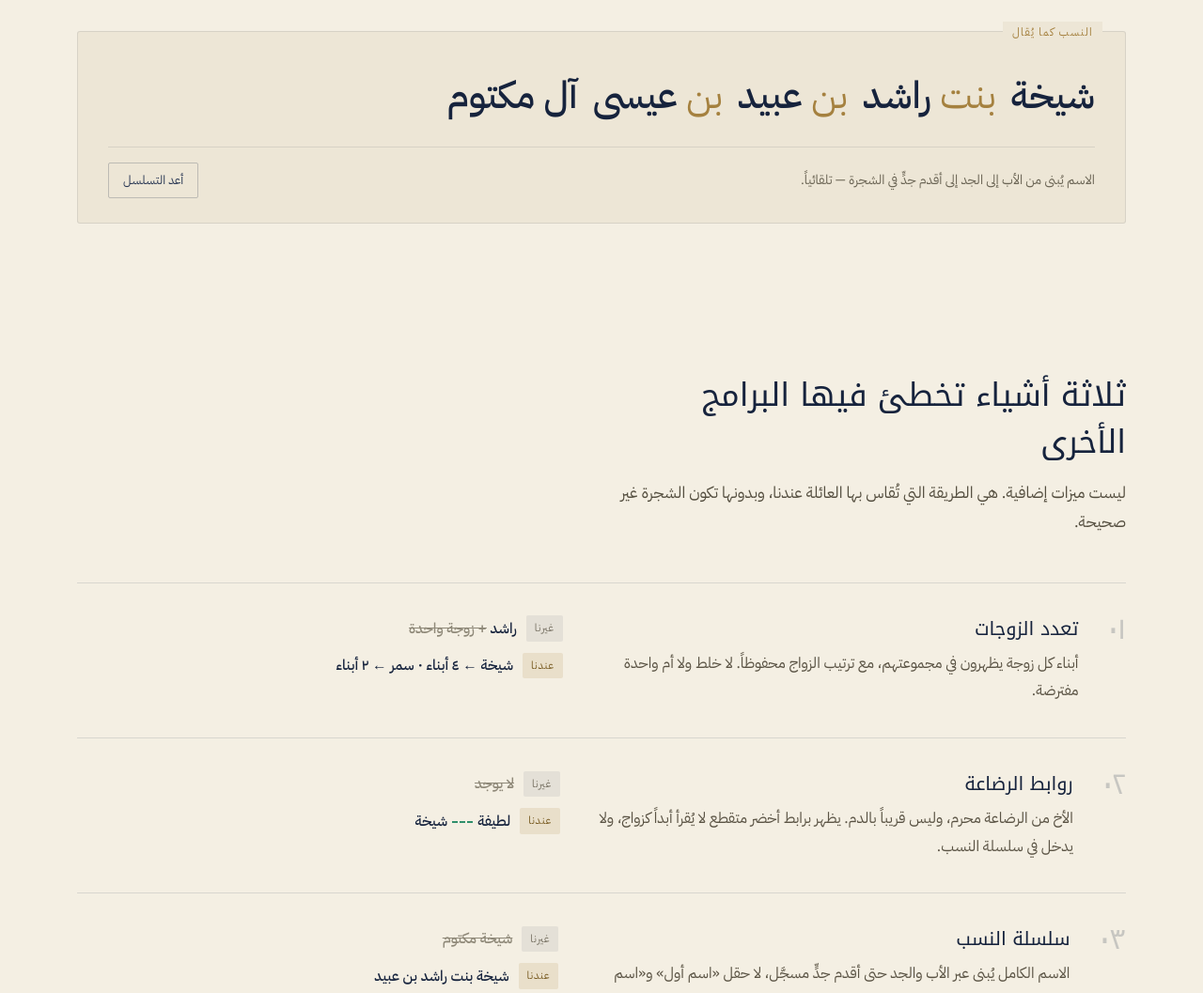
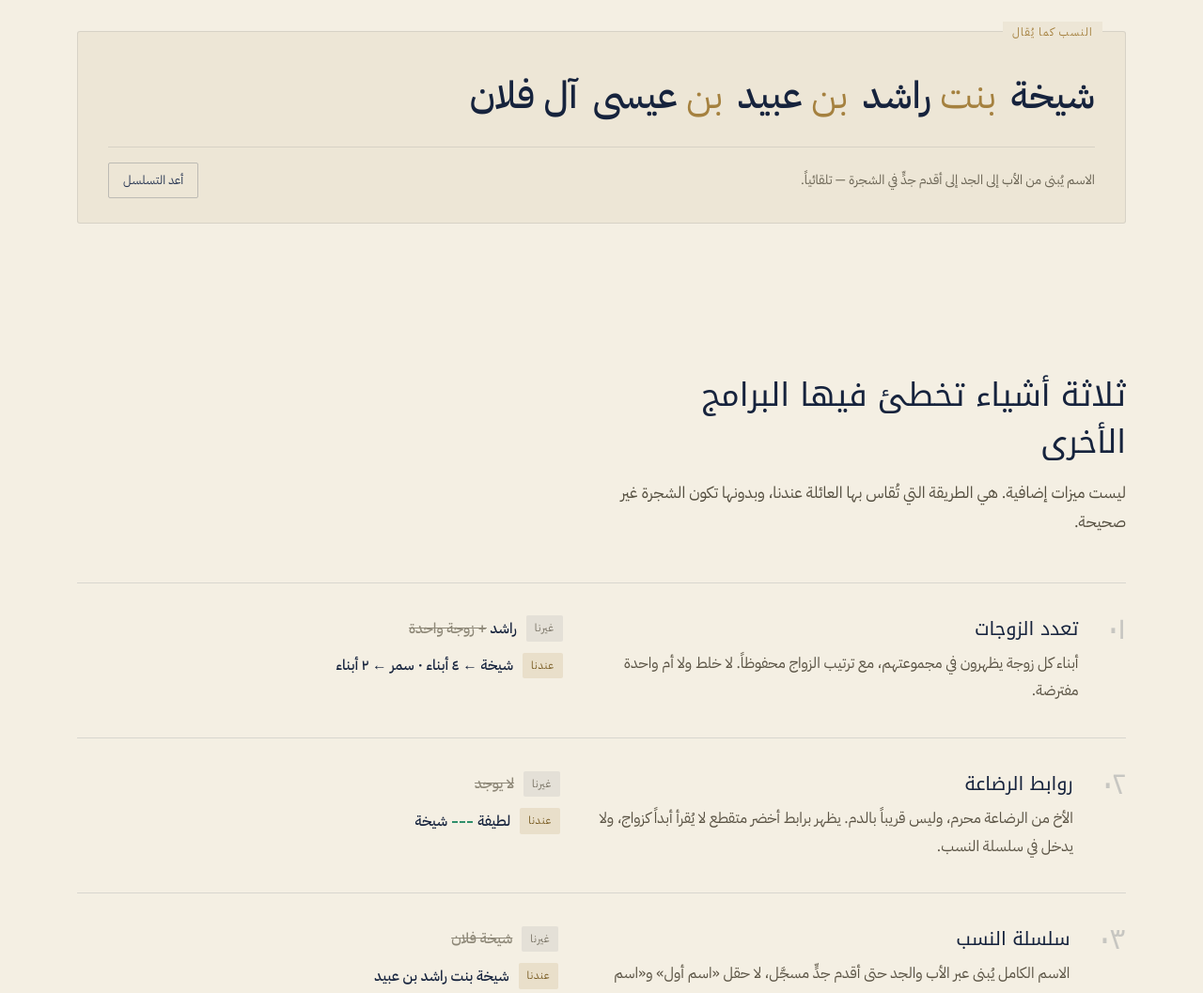
Before and after one commit to nrashidk/uae-roots-app, a React (Vite) app: page / in a window 1280 px wide. Shown: the part 568-1625 px from the top of the page at 94% size. Built offline with nearby package versions, Linux system fonts and the light colour scheme; no server answers.

Commit message:
Add files via upload

```diff
--- a/src/pages/LandingPage.jsx
+++ b/src/pages/LandingPage.jsx
@@ -4,14 +4,18 @@ import "./LandingPage.css";
 
 // The lineage chain that assembles itself in the hero. This is the one bold
 // element on the page: Gulf lineage is recited through the fathers, and the
-// app's own getGenealogicalName builds exactly this. Placeholder family —
-// replace with a neutral example before any public launch.
+// app's own getGenealogicalName builds exactly this.
+//
+// The names are deliberately generic and the family name is «آل فلان» — فلان is
+// the Arabic placeholder for "so-and-so", the equivalent of Doe. A real tribal
+// or family name here would attach an invented lineage to actual people, and
+// any Arabic family name plausibly belongs to someone.
 const CHAIN = [
   { rel: "", name: "شيخة" },
   { rel: "بنت", name: "راشد" },
   { rel: "بن", name: "عبيد" },
   { rel: "بن", name: "عيسى" },
-  { rel: "", name: "آل مكتوم" },
+  { rel: "", name: "آل فلان" },
 ];
 
 const CLAIMS = [
@@ -41,7 +45,7 @@ const CLAIMS = [
     num: "٠٣",
     title: "سلسلة النسب",
     body: "الاسم الكامل يُبنى عبر الأب والجد حتى أقدم جدٍّ مسجَّل، لا حقل «اسم أول» و«اسم عائلة».",
-    wrong: <s>شيخة مكتوم</s>,
+    wrong: <s>شيخة فلان</s>,
     right: <>شيخة بنت راشد بن عبيد</>,
   },
 ];
@@ -99,6 +103,7 @@ function LineageChain() {
       >
         {CHAIN.map((s, i) => (
           <span key={i} className={`lp-seg${i < shown ? " on" : ""}`}>
+            {i > 0 && " "}
             {s.rel && <span className="lp-rel">{s.rel} </span>}
             {s.name}
           </span>
```
